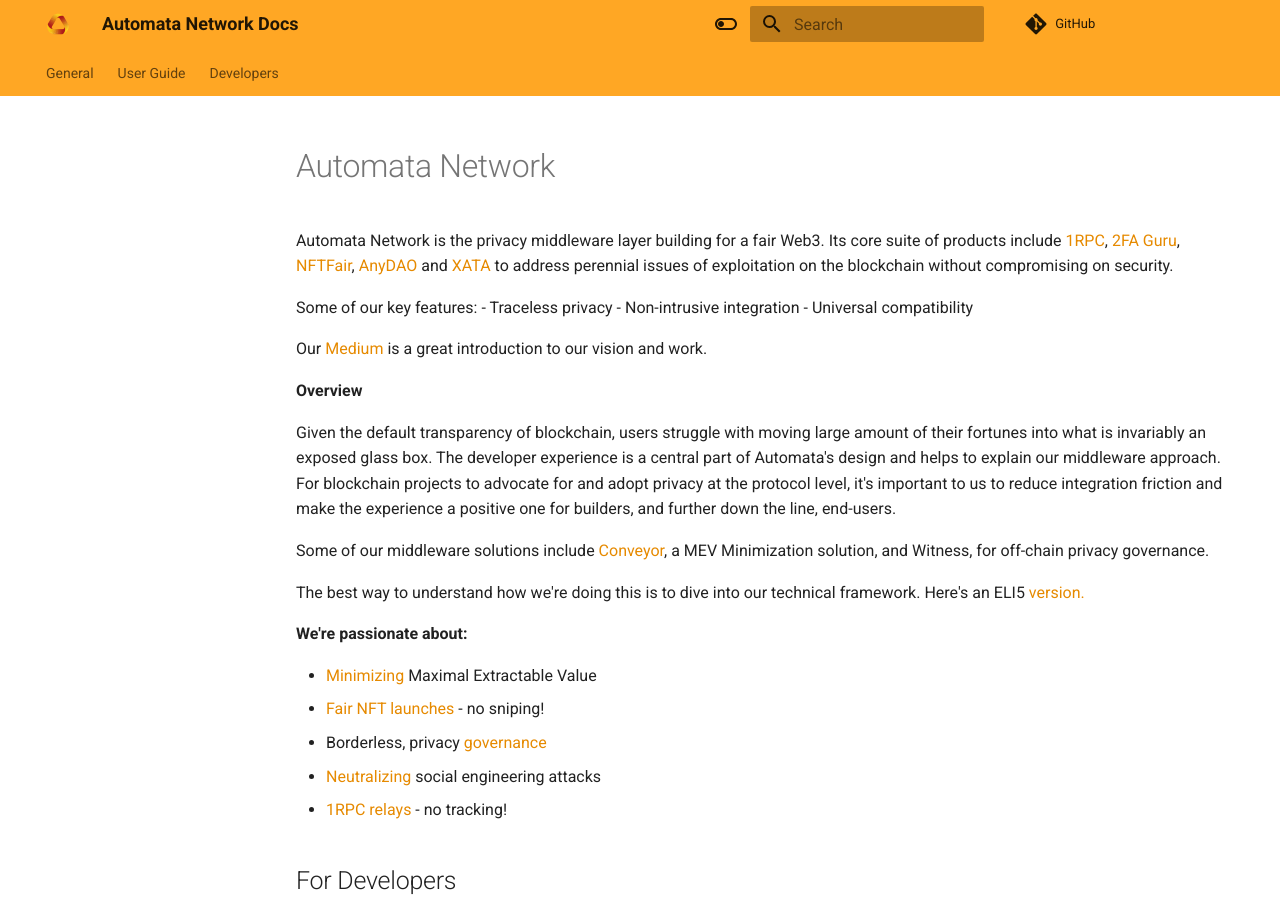
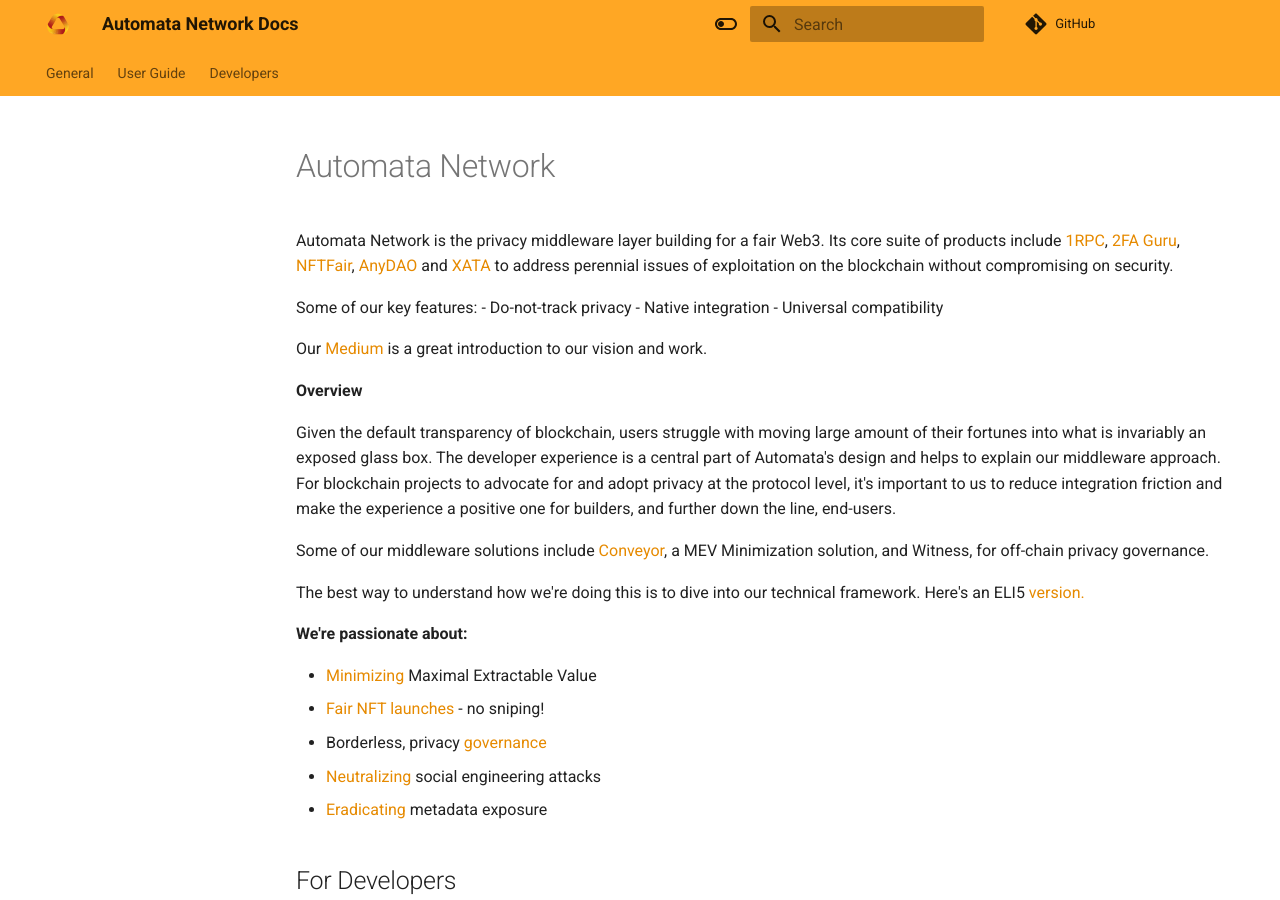
Before and after one commit to automata-network/docs, an MkDocs documentation site: the page built from docs/index.md, in a window 1280 px wide and 900 px high. Built offline with MkDocs 1.6.1 and Material for MkDocs 9.7.7, drawn with Linux system fonts in a browser that asks for light colours; nearby versions of some CDN libraries; comment, search, counter and statistics services are not loaded.

Commit message:
Update index.md

```diff
--- a/docs/index.md
+++ b/docs/index.md
@@ -3,8 +3,8 @@
 Automata Network is the privacy middleware layer building for a fair Web3. Its core suite of products include [1RPC](https://www.1rpc.io), [2FA Guru](https://2fa.guru), [NFTFair](https://nftfair.app), [AnyDAO](https://anydao.app) and [XATA](https://xata.fi) to address perennial issues of exploitation on the blockchain without compromising on security.
 
 Some of our key features:
-- Traceless privacy
-- Non-intrusive integration
+- Do-not-track privacy
+- Native integration
 - Universal compatibility
 
 Our [Medium](https://medium.com/atanetwork) is a great introduction to our vision and work.
@@ -23,7 +23,7 @@
 - [Fair NFT launches](./nftfair/introduction.md) - no sniping!
 - Borderless, privacy [governance](./anydao/introduction.md)
 - [Neutralizing](./2fa/introduction.md) social engineering attacks
-- [1RPC relays](./1rpc/introduction.md) - no tracking!
+- [Eradicating](./1rpc/introduction.md) metadata exposure
 
 ## For Developers
 
```
